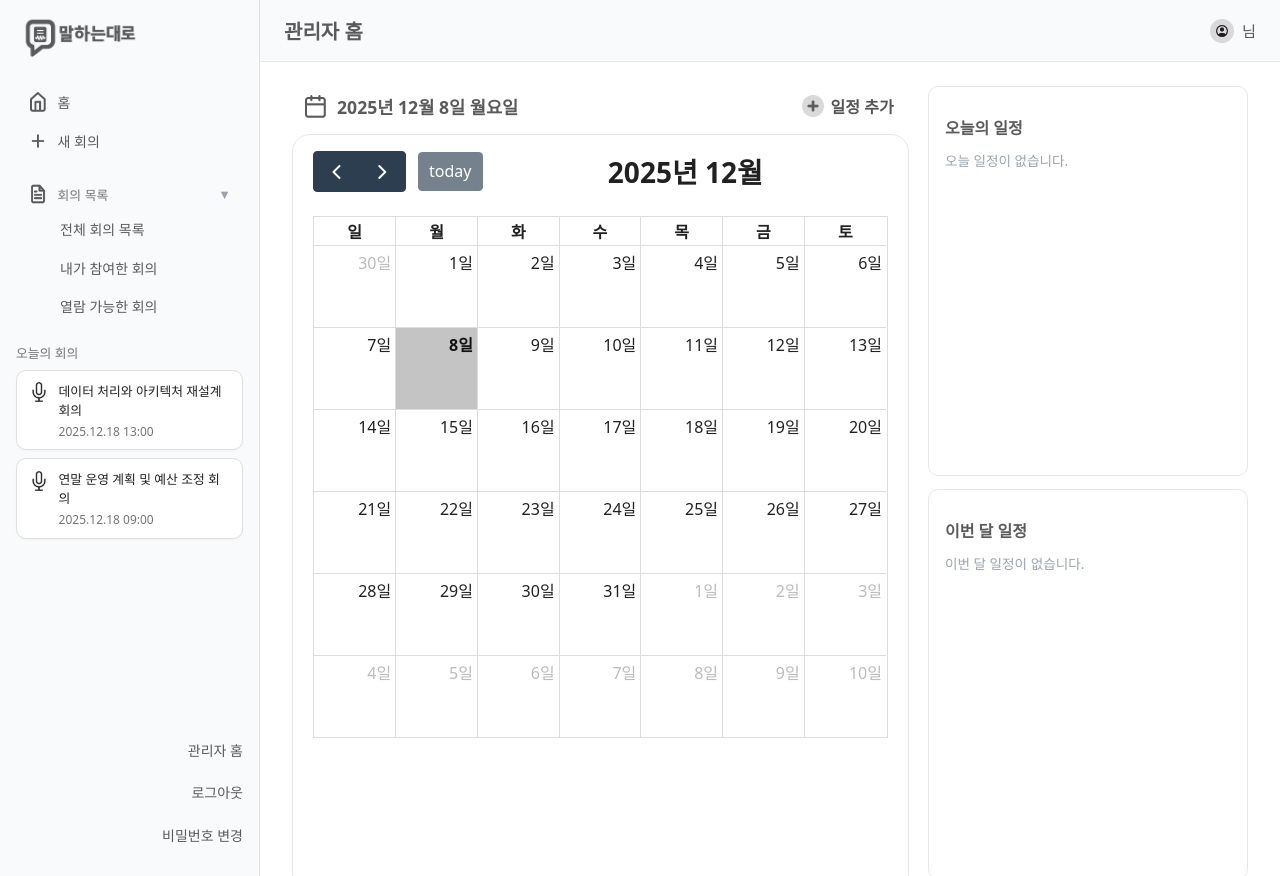
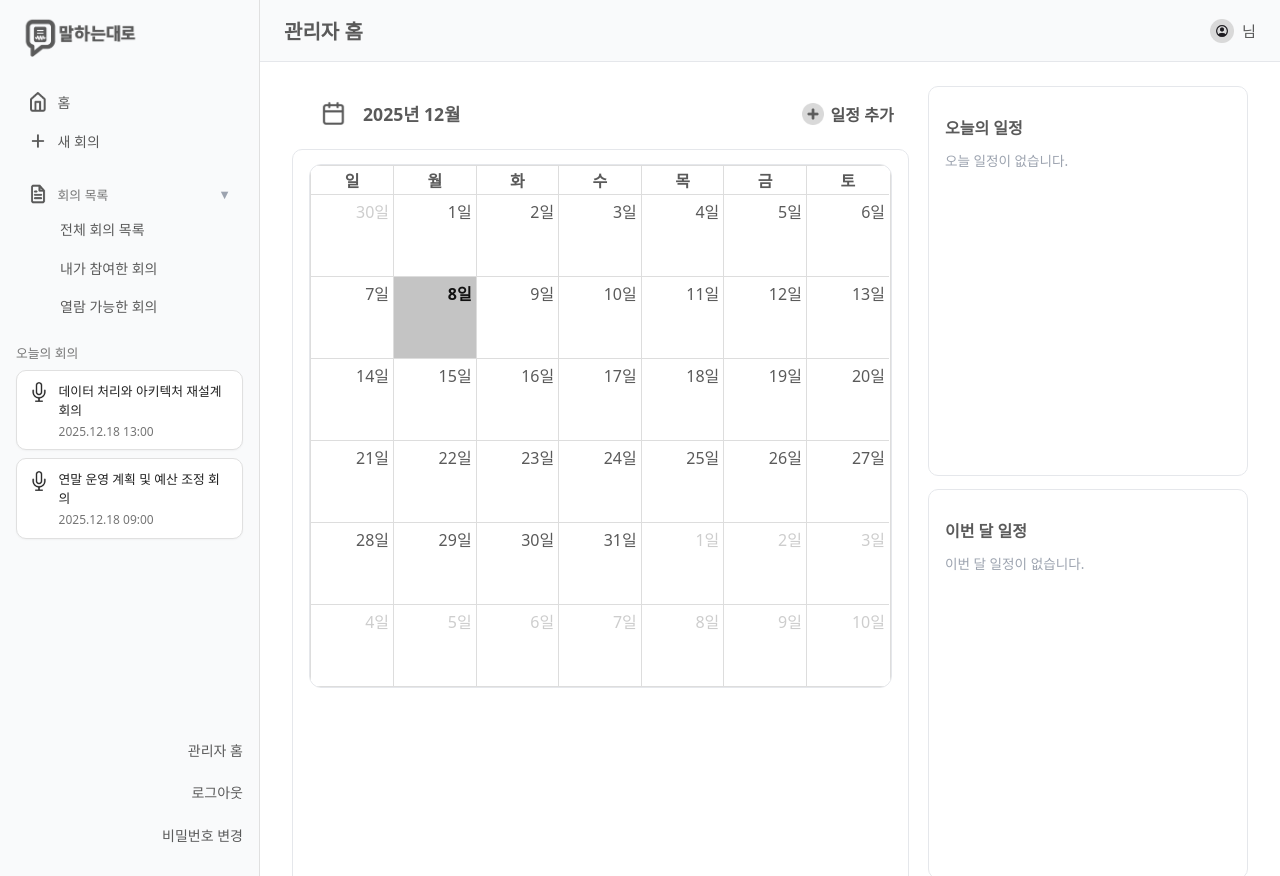
Before and after one commit to skn17-final-2team/final_django, a Django app: template templates/core/home.html in a window 1280 px wide. Run offline with Django 5.2, Linux system fonts and the light colour scheme; the template is opened without the code that fills it, so the values that code supplies are empty.

Commit message:
홈 수정

```diff
--- a/static/css/home.css
+++ b/static/css/home.css
@@ -36,6 +36,14 @@
   position: relative;
   display: inline-flex;
   align-items: center;
+  padding: 8px;
+  border-radius: 18px;
+  cursor: pointer;
+  transition: background 0.2s ease;
+}
+
+.calendar-icon-wrapper:hover {
+  background-color: #e5e7eb;
 }
 
 /* 월 선택 팝오버 기본 스타일 */
@@ -43,7 +51,7 @@
   position: absolute;
   top: 100%;          /* 아이콘 바로 아래 */
   left: 0;
-  margin-top: 6ch;
+  margin-top: 1ch;
   background: #ffffff;
   border-radius: 12px;
   padding: 8px 10px;
@@ -113,6 +121,14 @@
   font-weight: 600;
   color: #5a5a5a;
   margin-left: 12px;
+  padding: 8px 10px;
+  border-radius: 18px;
+  cursor: pointer;
+  transition: background 0.2s ease;
+}
+
+.dashboard-header-left:hover {
+  background-color: #e5e7eb;
 }
 
 .dashboard-header-left .icon {
@@ -160,9 +176,27 @@
   flex-direction: column;
   min-height: 0;
   background-color: #ffffff;
-  border-radius: 18px;
+  border-radius: 10px;
   border: 1px solid #e5e7eb;
-  padding: 1rem 1.25rem 1.25rem;
+  padding: 0.9rem 1rem;
+}
+
+/* 풀캘린더 바깥 래퍼를 둥글게 */
+#home-calendar .fc-view-harness {
+  border-radius: 12px;               /* 둥근 모서리 */
+  overflow: hidden;                  /* 안쪽 내용 잘라서 모서리 따라가게 */
+  border: 1px solid #e5e7eb;         /* 캘린더 외곽선 */
+}
+
+/* 바깥 테두리는 위에서 이미 줬으니 scrollgrid쪽 테두리는 제거 */
+#home-calendar .fc-theme-standard .fc-scrollgrid {
+  border: 0;
+}
+
+/* 셀 경계선은 그대로 유지 (안쪽 가로/세로 선들) */
+#home-calendar .fc-theme-standard td,
+#home-calendar .fc-theme-standard th {
+  border: 1px solid #e5e7eb;
 }
 
 /* 오른쪽 사이드 영역 */
@@ -543,3 +577,20 @@
 .fc .fc-daygrid-event .fc-event-time {
   color: #5a5a5a !important;
 }
+
+/* 캘린더 모든 텍스트를 #5a5a5a로 통일 */
+#home-calendar .fc-col-header-cell-cushion,
+#home-calendar .fc-daygrid-day-number,
+#home-calendar .fc-daygrid-day-top {
+  color: #5a5a5a !important;
+}
+
+/* 요일 헤더 */
+#home-calendar .fc-col-header-cell {
+  color: #5a5a5a !important;
+}
+
+/* 전체 캘린더 텍스트 일괄 적용 */
+#home-calendar .fc {
+  color: #5a5a5a !important;
+}
--- a/static/js/home_calendar.js
+++ b/static/js/home_calendar.js
@@ -13,14 +13,16 @@ document.addEventListener("DOMContentLoaded", function () {
 
   const year = now.getFullYear();
   const month = now.getMonth() + 1;
-    const day = now.getDate();
 
-    const weekNames = ["일요일", "월요일", "화요일", "수요일", "목요일", "금요일", "토요일"];
-    const weekName = weekNames[now.getDay()];
-
-    const formatted = `${year}년 ${month}월 ${day}일 ${weekName}`;
+  const formatted = `${year}년 ${month}월`;
 
   currentDateEl.textContent = formatted;
+
+  // 오늘 날짜 텍스트 클릭 시 달력을 오늘로 이동
+  currentDateEl.style.cursor = "pointer";
+  currentDateEl.addEventListener("click", function () {
+    calendar.today();
+  });
 }
 
   // 일정 추가 모달 관련 요소
@@ -358,11 +360,7 @@ document.addEventListener("DOMContentLoaded", function () {
     height: "100%",
     contentHeight: "auto",
     expandRows: true,
-    headerToolbar: {
-      left: "prev,next today",
-      center: "title",
-      right: "",
-    },
+    headerToolbar: false,
 
     eventTextColor: "#5a5a5a",
 
```
Lines whose indentation alone changed are shown as unchanged.
